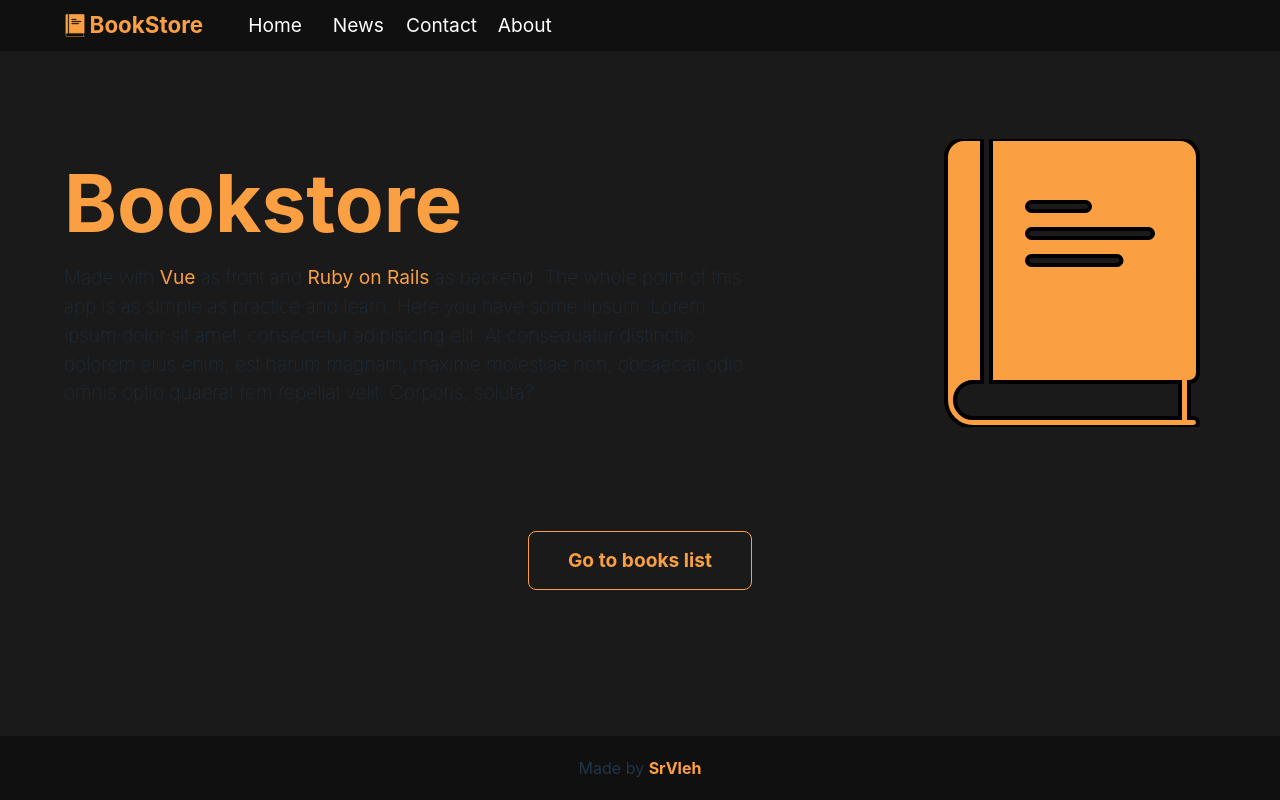
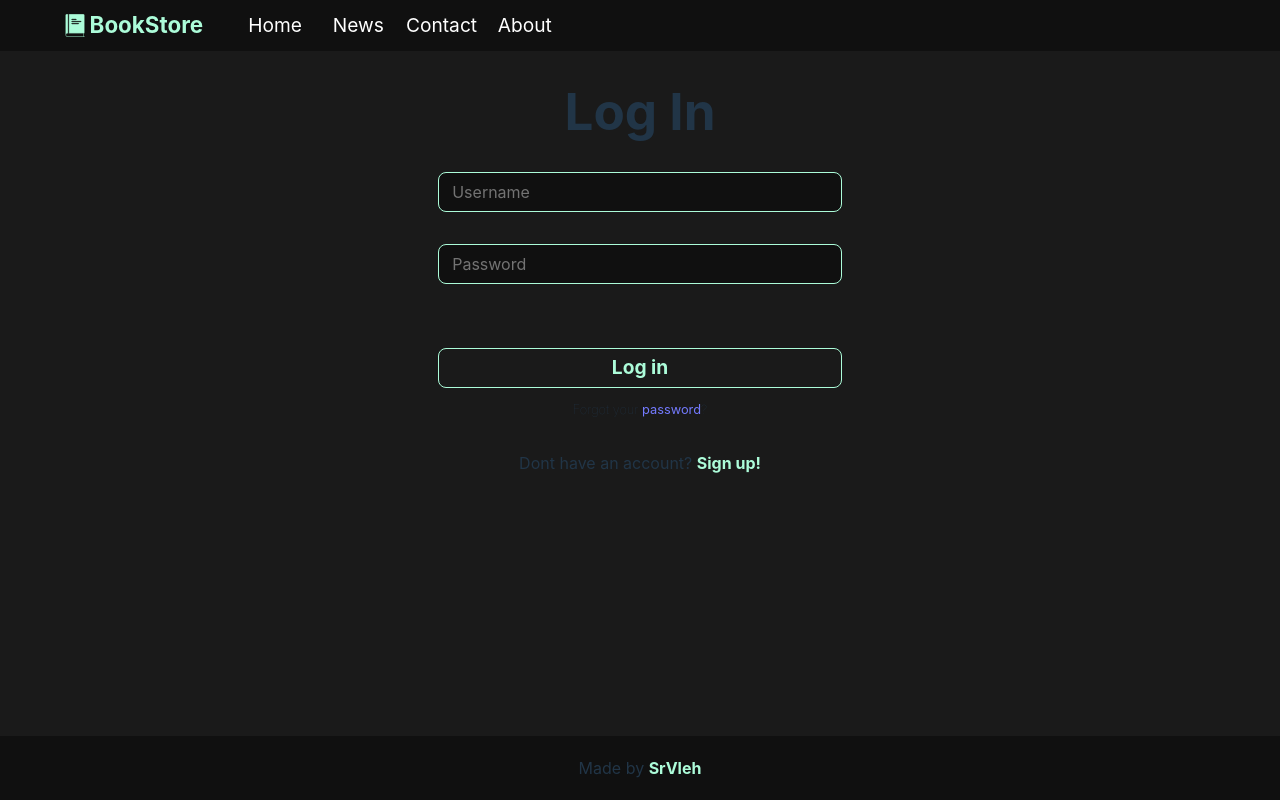
Before and after one commit to SrVleh/BookStore-front, a Vue app: page / in a window 1280 px wide. Built offline with nearby package versions, Linux system fonts and the light colour scheme.

Commit message:
[DEV-0006] Login page layout and css adjustments

```diff
--- a/index.html
+++ b/index.html
@@ -2,9 +2,9 @@
 <html lang="en">
   <head>
     <meta charset="UTF-8" />
-    <link rel="icon" type="image/svg+xml" href="/vite.svg" />
+    <link rel="icon" type="image/svg+xml" href="/book-logo.svg" />
     <meta name="viewport" content="width=device-width, initial-scale=1.0" />
-    <title>Vite + Vue</title>
+    <title>Bookstore</title>
   </head>
   <body>
     <div id="app"></div>
--- a/src/App.vue
+++ b/src/App.vue
@@ -3,11 +3,12 @@ import Navbar from "./components/Navbar.vue";
 import Footer from "./components/Footer.vue";
 import Books from './components/Books.vue'
 import Home from "./components/Home.vue";
+import Login from "./components/auth/Login.vue";
 </script>
 
 <template>
     <Navbar />
-    <Home />
+    <Login />
     <Footer />
 </template>
 
--- a/src/components/Books.vue
+++ b/src/components/Books.vue
@@ -27,7 +27,7 @@
   box-shadow: 0 4px 30px rgba(0, 0, 0, 0.1);
   backdrop-filter: blur(8.5px);
   -webkit-backdrop-filter: blur(8.5px);
-  border: 1px solid rgba(250, 159, 66, .3);
+  border: 1px solid rgba(172, 252, 217, 0.3);
 
   .book {
     z-index: 1;
@@ -95,15 +95,15 @@
           padding: 0;
           font-weight: bolder;
           font-size: 1.2rem;
-          color: #FA9F42;
-          transition: all .3s ease-in-out;
-          border: 1px solid #FA9F42;
+          color: #ACFCD9;
+          transition: all .5s ease-in-out;
+          border: 1px solid #ACFCD9;
         }
 
         .buy-btn:hover {
           transform: scale(1.1);
-          color: #FA9F42;
-          filter: drop-shadow(0 0 .5em #FA9F42);
+          color: #ACFCD9;
+          filter: drop-shadow(0 0 .5em #ACFCD9);
         }
       }
     }
--- a/src/components/Footer.vue
+++ b/src/components/Footer.vue
@@ -23,7 +23,7 @@ export default {
     padding: .2rem 4rem;
 
     a {
-      color: #FA9F42;
+      color: #ACFCD9;
       font-weight: bolder;
     }
   }
--- a/src/components/Home.vue
+++ b/src/components/Home.vue
@@ -1,17 +1,14 @@
 <template>
     <div class="page-container">
         <div class="hero-section">
-            <div class="info-container">
-                <h1>Bookstore</h1>
-                <p>Made with <b>Vue</b> as front and <b>Ruby on Rails</b> as backend.
+            <h1>Generated with <b>Vite</b></h1>
+            <p>Made with <b class="vue-text">Vue</b> as front and <b class="ruby-text">Ruby on Rails</b> as backend.
                 The whole point of this app is as simple as practice and learn.
                 Here you have some lipsum:
                 Lorem ipsum dolor sit amet, consectetur adipisicing elit.
                 At consequatur distinctio dolorem eius enim, est harum magnam, maxime molestiae non,
                 obcaecati odio omnis optio quaerat rem repellat velit. Corporis, soluta?
             </p>
-            </div>
-            <div class="image-container"></div>
         </div>
 
         <button class="action-btn">Go to books list</button>
@@ -25,28 +22,29 @@ export default {
 </script>
 
 <style scoped lang="scss">
+    .page-container{
+        flex-direction: column;
+        justify-content: center;
+        align-items: center;
+    }
+
     .hero-section {
         display: flex;
-        justify-content: space-between;
+        flex-direction: column;
+        justify-content: center;
         align-content: center;
-        width: 100%;
+        width: 75%;
         height: 25rem;
         gap: 2rem;
 
-        .info-container {
-            display: flex;
-            flex-direction: column;
-            justify-content: center;
-            align-items: flex-start;
-            width: 60%;
-            height: 100%;
-            text-align: left;
-            gap: 1rem;
 
         h1 {
             font-size: 5rem;
             font-weight: bolder;
-                color: #FA9F42;
+
+            b {
+                color: #905cf0;
+            }
         }
 
         p {
@@ -54,36 +52,33 @@ export default {
             font-weight: lighter;
         }
 
-            b {
-                color: #FA9F42;
-            }
+        .vue-text{
+            color: #3bb07f;
+            font-weight: bolder;
         }
 
-        .image-container {
-            width: 25%;
-            height: auto;
-            background-image: url("../../public/book-logo.svg");
-            background-size: contain;
-            background-position: center;
-            background-repeat: no-repeat;
+        .ruby-text {
+            color: #ec4038;
+            font-weight: bolder;
         }
+
     }
 
     .action-btn {
         width: 14rem;
         height: 3.7rem;
-        border: 1px solid #FA9F42;
-        color: #FA9F42;
+        border: 1px solid #ACFCD9;
+        color: #ACFCD9;
         font-size: 1.2rem;
         font-weight: bolder;
         margin-top: 2rem;
-        transition: all .3s ease-in-out;
+        transition: all .5s ease-in-out;
     }
 
     .action-btn:hover {
-        scale: (1.1);
-        background-color: #FA9F42;
-        color: #fff;
+        transform: scale(1.1);
+        background-color: #ACFCD9;
+        color: #1a1a1a;
     }
 
 </style>
--- a/src/components/Navbar.vue
+++ b/src/components/Navbar.vue
@@ -46,7 +46,7 @@ export default {
       padding: 0;
     }
     h1 {
-      color: #FA9F42;
+      color: #ACFCD9;
       font-size: 1.4rem;
       margin: 0;
       padding: 0;
@@ -67,7 +67,7 @@ export default {
       align-items: center;
       min-width: 5rem;
       height: 100%;
-      transition: all .2s ease-in-out;
+      transition: all .5s ease-in-out;
       border-radius: 12px;
 
       a {
@@ -80,7 +80,7 @@ export default {
     li:hover {
 
       a {
-        color: #FA9F42;
+        color: #ACFCD9;
       }
     }
   }
--- /dev/null
+++ b/src/components/auth/Login.vue
@@ -0,0 +1,100 @@
+<template>
+    <div class="page-container">
+        <div class="login-section">
+            <h1>Log In</h1>
+            <input class="custom-input" type="text" placeholder="Username">
+            <input class="custom-input" type="password" placeholder="Password">
+            <div class="actions-container">
+                <button class="custom-btn">Log in</button>
+                <p class="pass-forgot">Forgot your <a class="pass-forgot-link" href="#">password</a>?</p>
+            </div>
+            <p class="sign-up">Dont have an account? <a href="#">Sign up!</a></p>
+        </div>
+    </div>
+</template>
+
+<script>
+export default {
+    name: "Login"
+}
+</script>
+
+<style scoped lang="scss">
+.login-section {
+  display: flex;
+  flex-direction: column;
+  place-items: center;
+  gap: 2rem;
+  width: 100%;
+
+  .custom-input {
+    width: 35%;
+    height: 2.5rem;
+    padding: .8rem;
+    background-color: #101010;
+    border: 1px solid rgb(172, 252, 217);
+    border-radius: 8px;
+    color: #cbcbcb;
+    font-weight: bolder;
+    transition: all .5s ease-in-out;
+  }
+
+  .custom-input::placeholder {
+    font-weight: normal;
+    color: #737373;
+  }
+
+  .custom-input:focus-visible {
+    transform: scale(1.05);
+    outline: 1px solid rgb(172, 252, 217);
+  }
+
+  .actions-container {
+    display: flex;
+    flex-direction: column;
+    width: 35%;
+    gap: .8rem;
+
+    .custom-btn {
+      width: 100%;
+      height: 2.5rem;
+      border: 1px solid rgb(172, 252, 217);
+      color: #ACFCD9;
+      font-size: 1.2rem;
+      font-weight: bolder;
+      margin-top: 2rem;
+      transition: all .5s ease-in-out;
+      padding: .1rem;
+    }
+
+    .custom-btn:hover {
+      transform: scale(1.1);
+      background-color: #ACFCD9;
+      color: #1a1a1a;
+    }
+
+    .pass-forgot {
+      font-weight: lighter;
+      font-size: .8rem;
+
+      .pass-forgot-link {
+        font-weight: bolder;
+        color: #747bff;
+        cursor: pointer;
+      }
+    }
+  }
+
+  .sign-up {
+    a {
+      font-weight: bolder;
+      color: #ACFCD9;
+      cursor: pointer;
+      transition: all .5s ease-in-out;
+    }
+    a:hover {
+      color: #00ab5f;
+    }
+  }
+}
+</style>
```
Also changed, not shown: public/book-logo.svg. Lines whose indentation alone changed are shown as unchanged.
